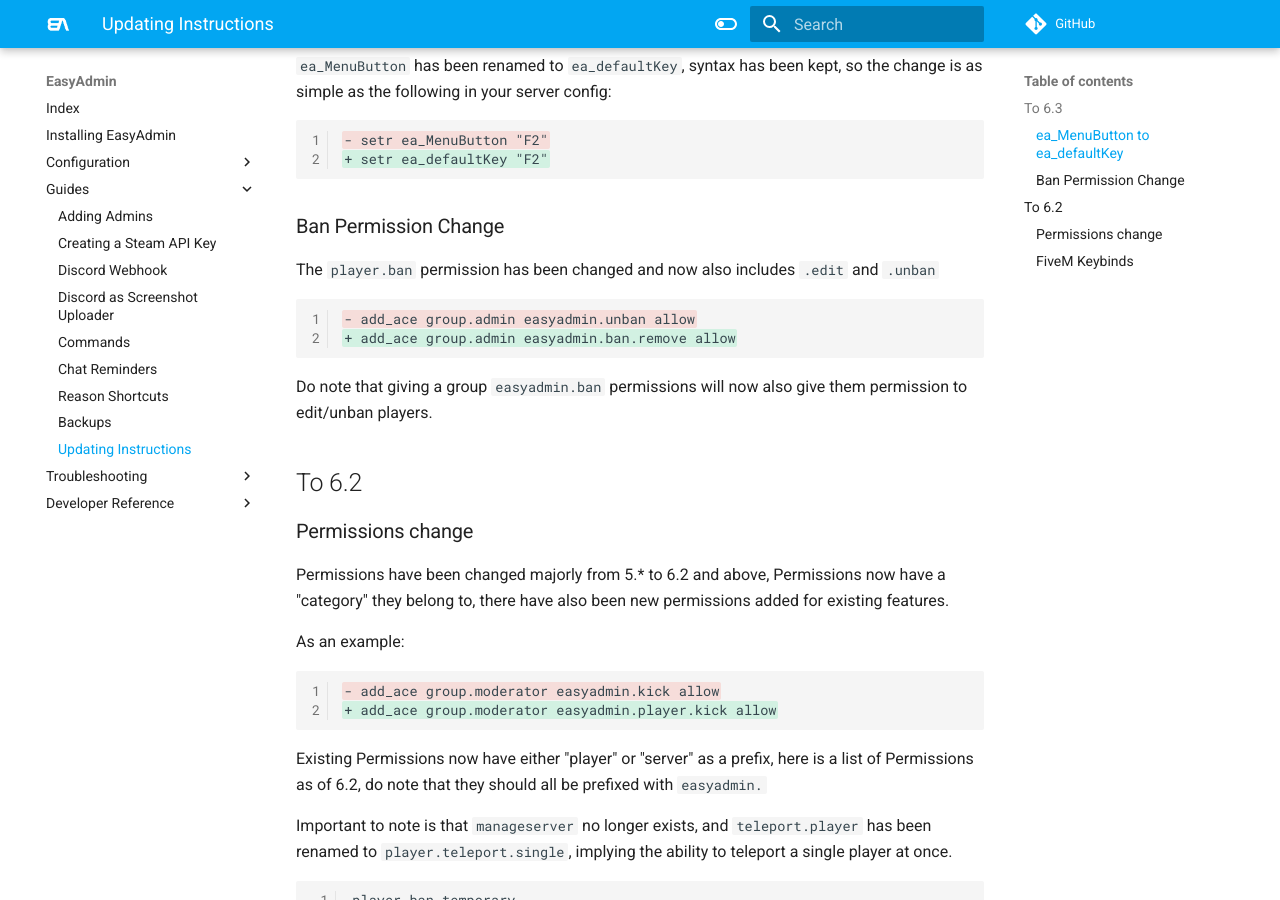
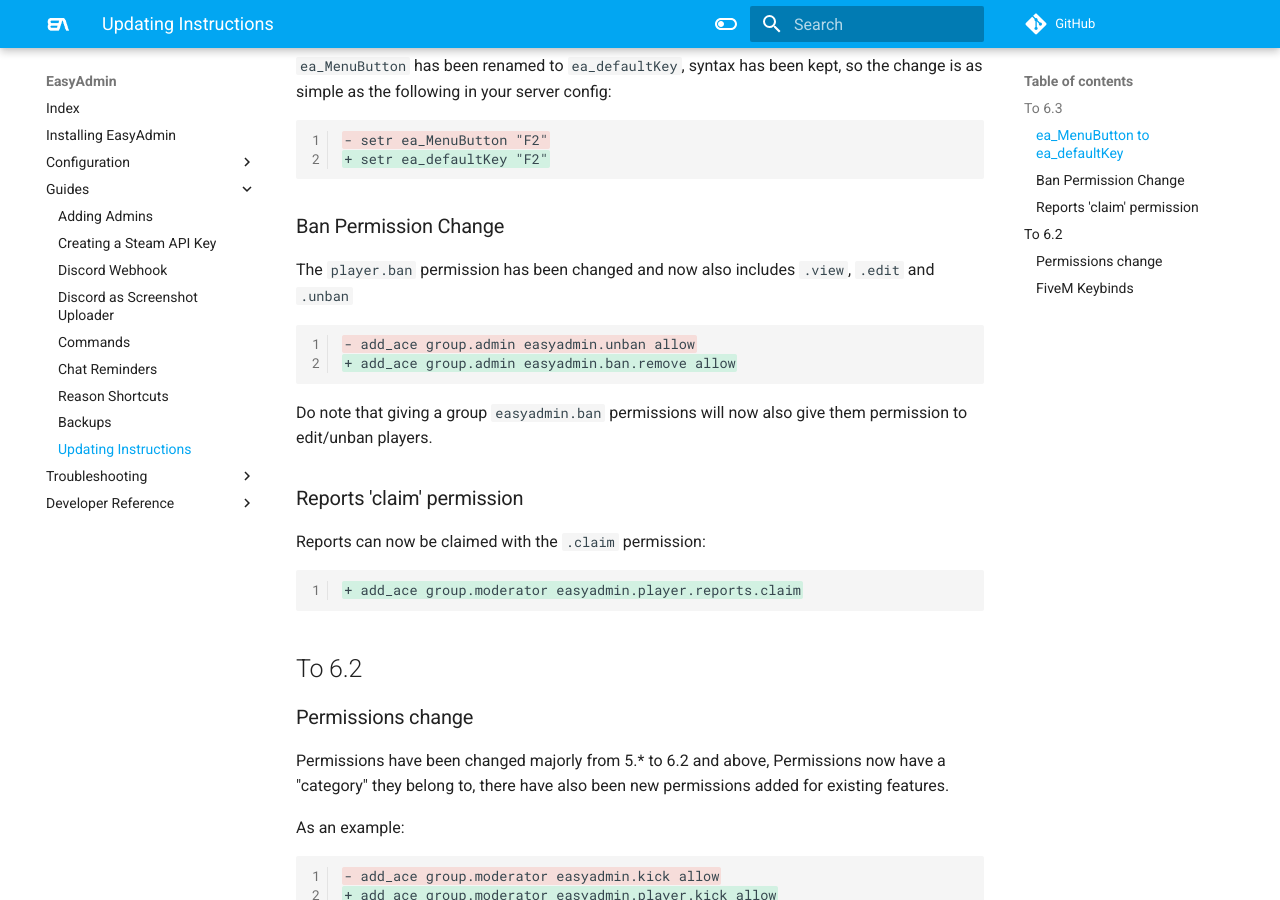
Before and after one commit to Blumlaut/EasyAdmin-docs, an MkDocs documentation site: the page built from docs/updating.md, in a window 1280 px wide and 900 px high, scrolled down 289 px. Built offline with MkDocs 1.6.1 and Material for MkDocs 9.7.7, drawn with Linux system fonts in a browser that asks for light colours; comment, search, counter and statistics services are not loaded.

Commit message:
update updating guide

````diff
--- a/docs/updating.md
+++ b/docs/updating.md
@@ -17,7 +17,7 @@ This page outlines instructions on how to update EasyAdmin between versions.
 
 ### Ban Permission Change
 
-The `player.ban` permission has been changed and now also includes `.edit` and `.unban`
+The `player.ban` permission has been changed and now also includes `.view`, `.edit` and `.unban`
 
 ```diff
 - add_ace group.admin easyadmin.unban allow
@@ -25,6 +25,15 @@ The `player.ban` permission has been changed and now also includes `.edit` and `
 ```
 
 Do note that giving a group `easyadmin.ban` permissions will now also give them permission to edit/unban players.
+
+
+### Reports 'claim' permission
+
+Reports can now be claimed with the `.claim` permission:
+
+```diff
++ add_ace group.moderator easyadmin.player.reports.claim
+```
 
 
 
````
